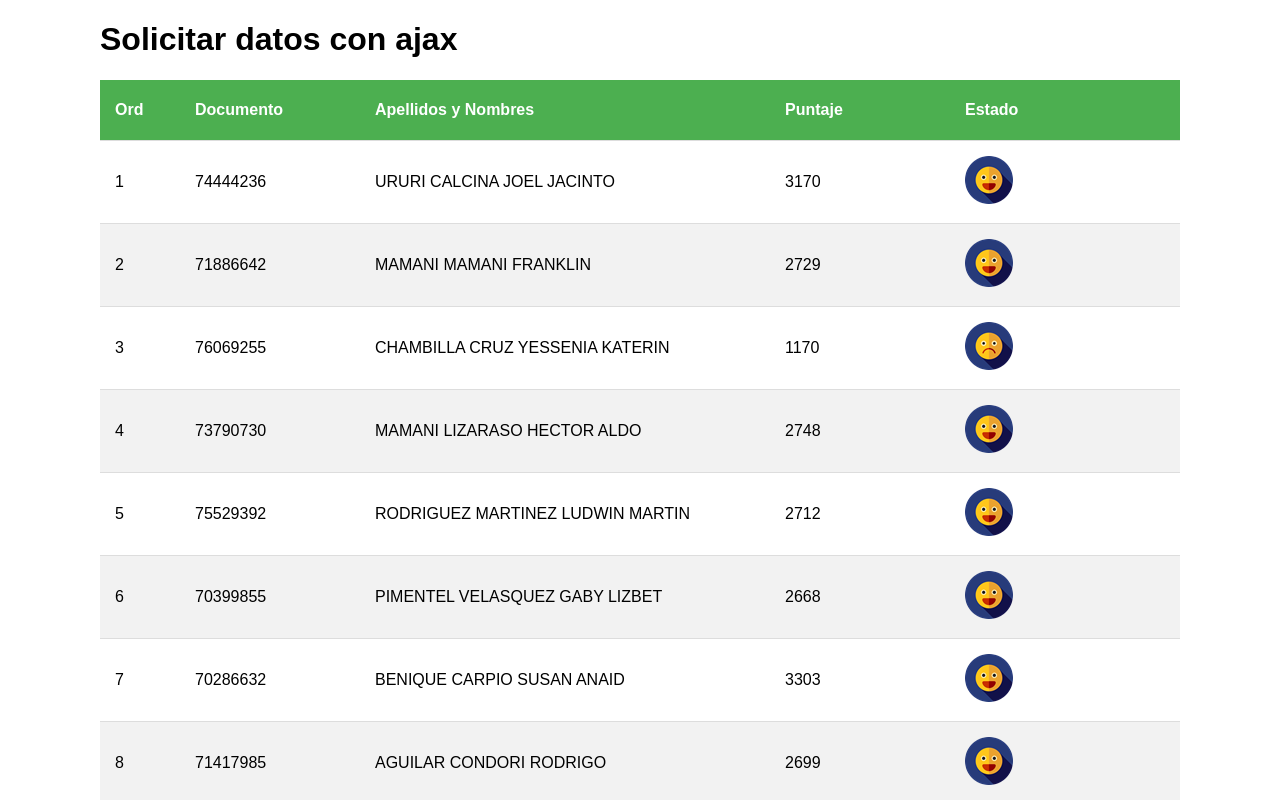
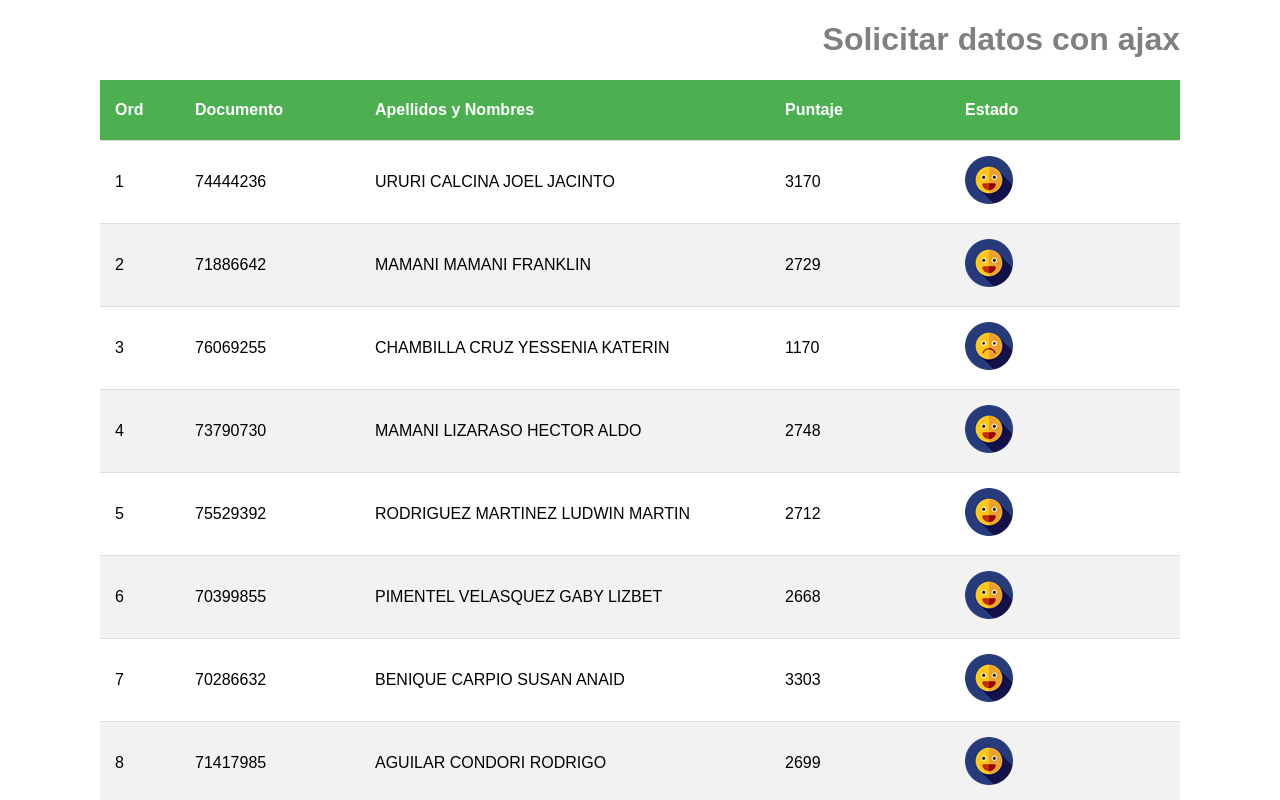
Before and after one commit to ReneLeonidas/boot, a plain HTML site: page index.html in a window 1280 px wide. Shown: the top 800 px of the page. Drawn offline with Linux system fonts and the light colour scheme.

Commit message:
Estilos modificados y titulo modificado

```diff
--- a/css/estilos.css
+++ b/css/estilos.css
@@ -2,6 +2,11 @@ body {
     font-family: sans-serif;
     margin-left: 100px;
     margin-right: 100px;
+}
+
+h1 {
+    text-align: right;
+    color: grey;
 }
 
 table {
--- a/index.html
+++ b/index.html
@@ -8,9 +8,8 @@
     <script src="js/modulo.js"></script>
 </head>
 <body>
-<div>
-    <h1>Solicitar datos con ajax</h1>
-</div>
+
+<h1>Solicitar datos con ajax</h1>
 
 
 <table>
```
